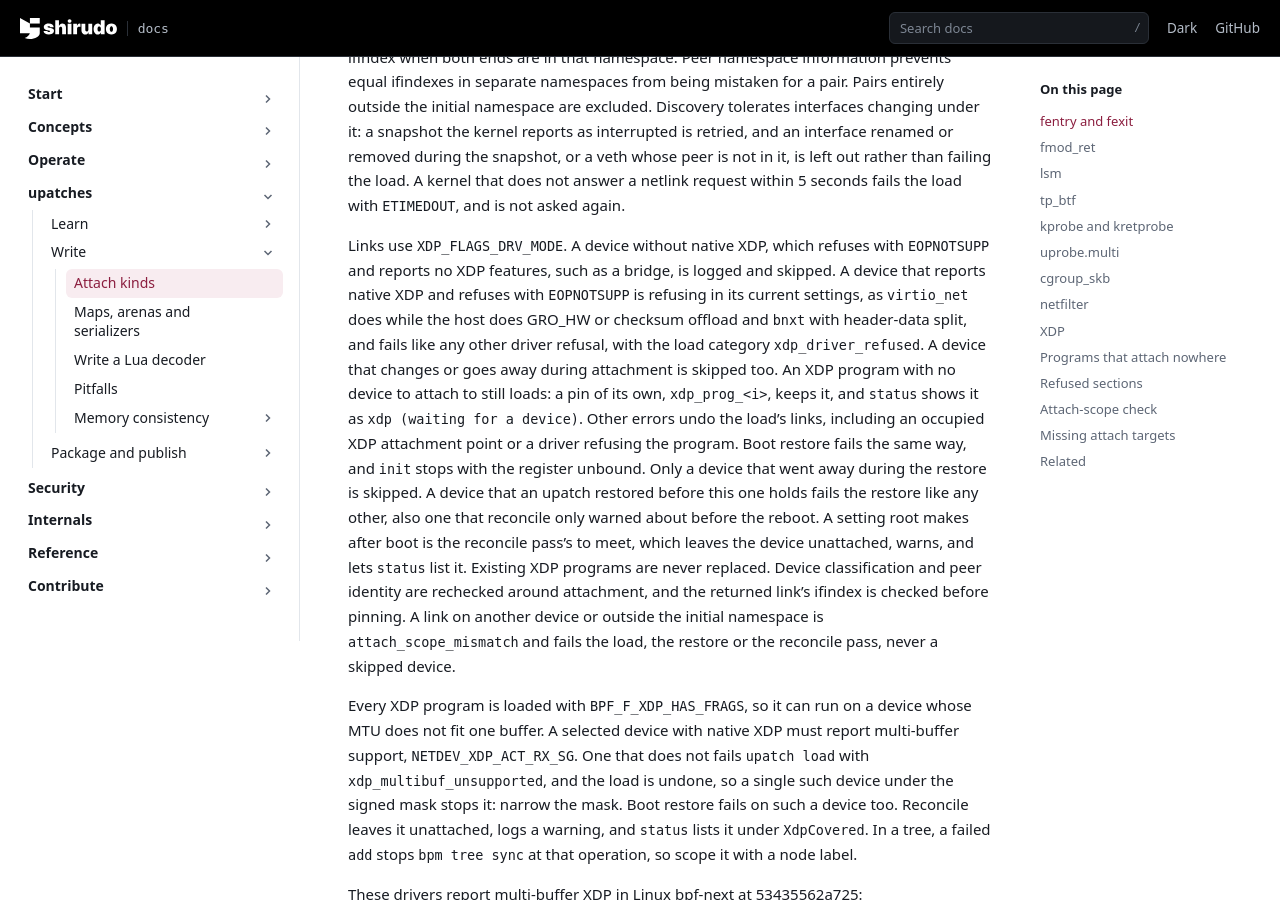
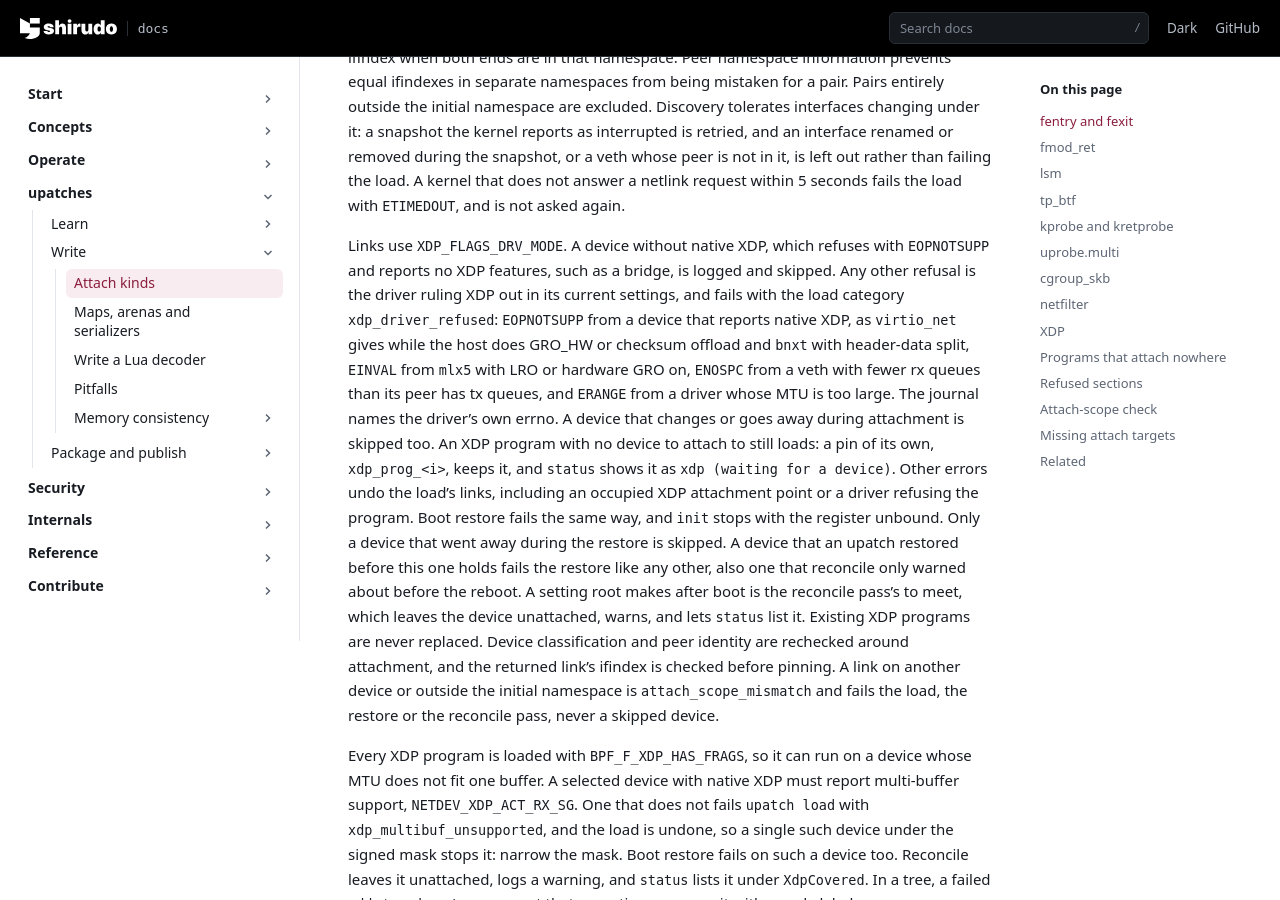
Before and after one commit to AliBashaSY/shirudo, a Sphinx documentation site: the page built from Documentation/upatches/write/attach-kinds.rst, in a window 1280 px wide and 900 px high, scrolled down 5586 px. Built offline with Sphinx 7.4.7, drawn with Linux system fonts in a browser that asks for light colours; pages that are not in the unit, such as notebooks, are missing from menus.

Commit message:
xdp: report every driver refusal as xdp_driver_refused
A link create that fails with EOPNOTSUPP while the device reports native
XDP is the driver refusing the program in its current settings, and
fails the load as xdp_driver_refused. Drivers refuse with other errnos
too: mlx5 with LRO or hardware GRO on says EINVAL, and then reports no
XDP features at all, a veth with fewer rx queues than its peer has tx
queues says ENOSPC, and a driver whose MTU is too large says ERANGE.
Those fail the load as "unknown", which names no setting to change.

Report them as xdp_driver_refused too. The report carries the errno the
category documents, ENOPROTOOPT, so the journal names the one the driver
gave. Both kinds were already fatal at restore and still are.

t3111 checks the category on a veth with too few rx queues.

Signed-off-by: John Fastabend <john.fastabend@gmail.com>

```diff
--- a/Documentation/contribute/testing/test-coverage.rst
+++ b/Documentation/contribute/testing/test-coverage.rst
@@ -205,7 +205,9 @@ signed config image.
        and alternate-attachment lockdown; a repeated init adopts the
        archived XDP without another event. A veth with a peer MTU of 9000
        and the ``virtio_net`` guest adapter at MTU 9000 attach, which only a
-       multi-buffer program can. Each case cleans up its state
+       multi-buffer program can. A veth with too few rx queues, which its
+       driver refuses with ``ENOSPC``, fails the load as
+       ``xdp_driver_refused`` and leaves nothing. Each case cleans up its state
        so a failed assertion does not contaminate later cases.
    * - ``t3112-xdp-reconcile``
      - ``upatch reconcile`` attaches a device added after load, adds no
--- a/Documentation/upatches/write/attach-kinds.rst
+++ b/Documentation/upatches/write/attach-kinds.rst
@@ -313,11 +313,14 @@ failing the load. A kernel that does not answer a netlink request within
 
 Links use ``XDP_FLAGS_DRV_MODE``. A device without native XDP, which
 refuses with ``EOPNOTSUPP`` and reports no XDP features, such as a
-bridge, is logged and skipped. A device that reports native XDP and refuses
-with ``EOPNOTSUPP`` is refusing in its current settings, as
-``virtio_net`` does while the host does GRO_HW or checksum offload and
-``bnxt`` with header-data split, and fails like any other driver
-refusal, with the load category ``xdp_driver_refused``. A device that
+bridge, is logged and skipped. Any other refusal is the driver ruling XDP
+out in its current settings, and fails with the load category
+``xdp_driver_refused``: ``EOPNOTSUPP`` from a device that reports native
+XDP, as ``virtio_net`` gives while the host does GRO_HW or checksum
+offload and ``bnxt`` with header-data split, ``EINVAL`` from ``mlx5``
+with LRO or hardware GRO on, ``ENOSPC`` from a veth with fewer rx queues
+than its peer has tx queues, and ``ERANGE`` from a driver whose MTU is
+too large. The journal names the driver's own errno. A device that
 changes or goes away during attachment is skipped too. An XDP program
 with no device to attach to still loads: a pin of its own, ``xdp_prog_<i>``,
 keeps it, and ``status`` shows it as ``xdp (waiting for a device)``. Other
```
Also changed, not shown: Documentation/reference/failure-categories.rst (+8 -5 lines), 5 other files.
